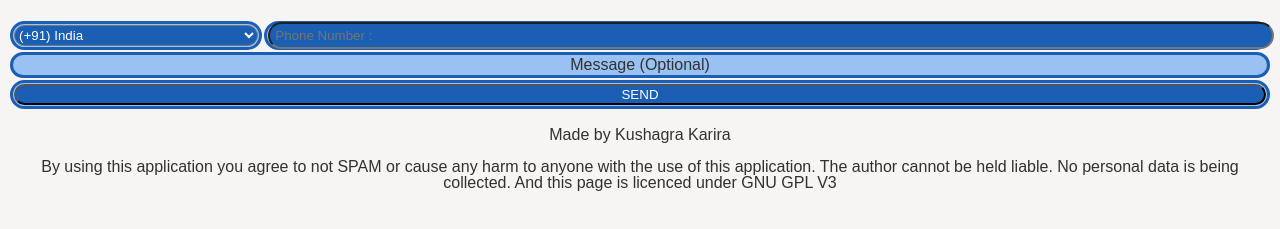
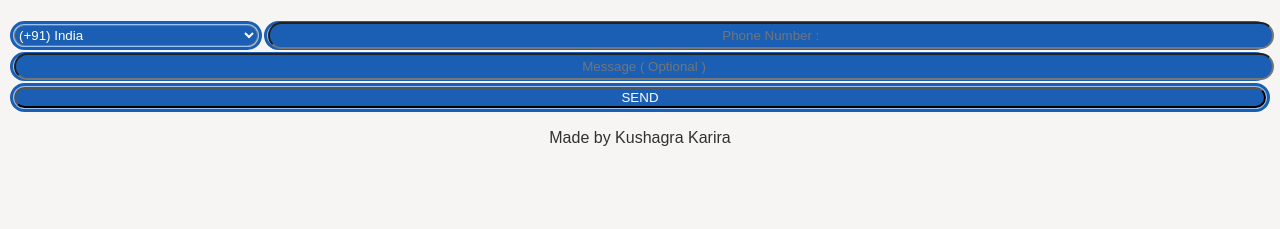
Before and after one commit to KushagraKarira/ChatLinker, a plain HTML site: page index.html in a window 1280 px wide. Shown: the part 61-290 px from the top of the page. Drawn offline with Linux system fonts and the light colour scheme.

Commit message:
Add message

```diff
--- a/index.html
+++ b/index.html
@@ -24,6 +24,7 @@ th:hover, th.selected {background-color: #1a5fb4;}
 h1, h2 {text-align: center;font-weight: bold;}
 p {text-align: center;line-height: 100%;margin-bottom: 0cm;}
 select,button,input {background: #1a5fb4; background-color: #1a5fb4; color: #fff;height:100%;width: 100%;border-radius: 25px;}
+::placeholder {text-align: center;}
 
 @media (prefers-color-scheme:dark) {
 body{background-color:#313131;font-family:'Cantarell',sans-serif}
@@ -63,8 +64,8 @@ th:hover,th.selected{background-color:#99c1f1}
 	<!-- add more options here as needed -->
 </select>
 </td><td width="80%">
-  <input type="tel" id="phone" name="phone" placeholder=" Phone Number :"  maxlength="10" pattern="[0-9]{3}-[0-9]{2}-[0-9]{3}" required></input></td></tr>
-	<tr><td colspan="2">Message (Optional)</td></tr>
+  <input type="tel" id="phone" name="phone" placeholder="Phone Number :"  maxlength="10" pattern="[0-9]{3}-[0-9]{2}-[0-9]{3}" required></input></td></tr>
+	<tr><td colspan="2"><input type="tel" id="phone" name="phone" placeholder="Message ( Optional )"></td></tr>
 	<tr><td colspan="2"><button type="button"  onclick="MergeSend(countryCode,phone)">SEND</button></td></tr></table>
 <script>
 function MergeSend() {
@@ -75,6 +76,5 @@ function MergeSend() {
 }
 </script>
 <p>Made by Kushagra Karira</p>
-<p>By using this application you agree to not SPAM or cause any harm to anyone with the use of this application. The author cannot be held liable. No personal data is being collected. And this page is licenced under GNU GPL V3</p>
 </body>
 </html>
```
